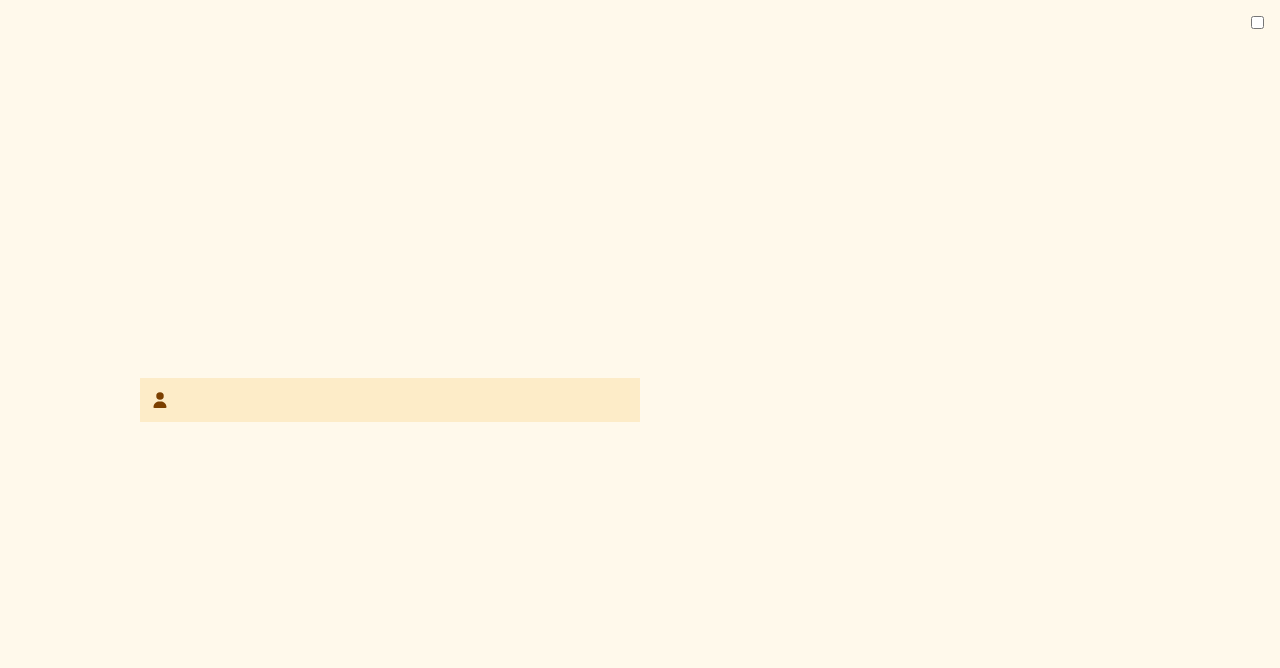
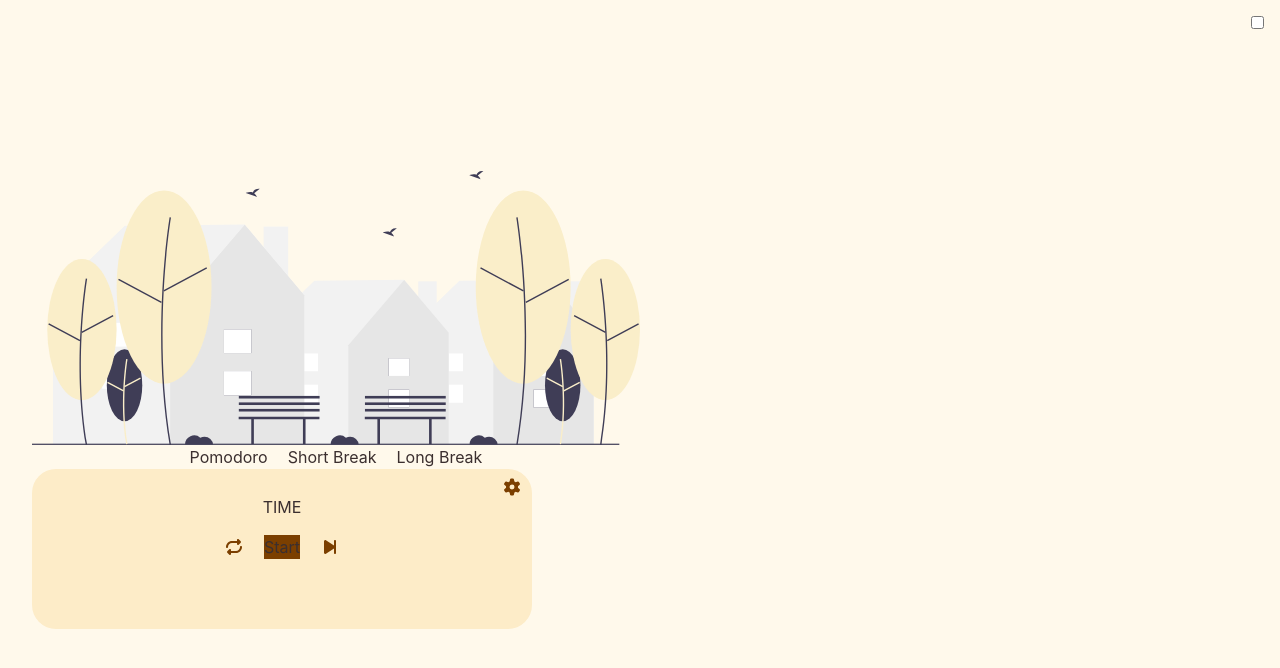
Before and after one commit to snrvss/pomodoro_timer, a Vue app in the folder packages/app/: page / in a window 1280 px wide. Shown: the top 668 px of the page. Built offline with nearby package versions, Linux system fonts and the light colour scheme.

Commit message:
feat: created a FilledButton, TextButton, changed structure for pomodoropage,  removed hello world and hello world spec
9

```diff
--- /dev/null
+++ b/packages/app/src/components/FilledButton.vue
@@ -0,0 +1,26 @@
+<template>
+  <button class="btn bg-primary" :disabled="disabled" @click="handleClick">
+    {{ label }}
+  </button>
+</template>
+
+<script setup lang="ts">
+import { defineProps, defineEmits } from 'vue'
+
+const props = defineProps({
+  label: {
+    type: String,
+    default: 'Click me',
+  },
+  disabled: {
+    type: Boolean,
+    default: false,
+  },
+})
+
+const emit = defineEmits(['click'])
+
+const handleClick = () => {
+  emit('click')
+}
+</script>
--- /dev/null
+++ b/packages/app/src/components/Pomodoro/Configuration.vue
@@ -0,0 +1,12 @@
+<template>
+  <!-- Text Buttons -->
+  <div class="flex justify-center w-full gap-x-5">
+    <TextButton label="Pomodoro"></TextButton>
+    <TextButton label="Short Break"></TextButton>
+    <TextButton label="Long Break"></TextButton>
+  </div>
+</template>
+<script setup lang="ts">
+import TextButton from '../TextButton.vue'
+</script>
+<style></style>
--- /dev/null
+++ b/packages/app/src/components/Pomodoro/SettingCard.vue
@@ -0,0 +1,39 @@
+<template>
+  <div class="pomodoro-card">
+    <!-- Setting -->
+    <div class="flex justify-end">
+      <font-awesome-icon icon="gear" class="text-primary" />
+    </div>
+
+    <div class="justify-center text-center mb-4">TIME</div>
+    <!-- Buttons -->
+    <div class="flex justify-center gap-x-5 items-center">
+      <font-awesome-icon icon="repeat" class="text-primary" />
+      <FilledButton label="Start"></FilledButton>
+
+      <font-awesome-icon icon="forward-step" class="text-primary" />
+    </div>
+  </div>
+</template>
+<script setup lang="ts">
+import FilledButton from '../FilledButton.vue'
+import { library } from '@fortawesome/fontawesome-svg-core'
+import { faForwardStep, faRepeat, faGear } from '@fortawesome/free-solid-svg-icons'
+library.add(faForwardStep, faRepeat, faGear)
+
+const props = defineProps({
+  timer: {
+    type: String,
+    default: 'Click m e',
+  },
+  configuration: {
+    type: String,
+    default: 'Click m e',
+  },
+})
+</script>
+<style lang="postcss">
+.pomodoro-card {
+  @apply bg-surface p-2.5 [width:min(500px)] h-40 rounded-3xl flex flex-col;
+}
+</style>
--- a/packages/app/src/components/SettingCard.vue
+++ /dev/null
@@ -1,16 +0,0 @@
-<template>
-  <div class="pomodoro-card">
-    <!-- Footer -->
-    <div>
-      <font-awesome-icon icon="user" class="text-primary" />
-    </div>
-  </div>
-</template>
-<script setup lang="ts">
-import {} from '@fortawesome/fontawesome-svg-core'
-</script>
-<style lang="postcss">
-.pomodoro-card {
-  @apply bg-surface p-2.5 [width:min(500px)];
-}
-</style>
--- /dev/null
+++ b/packages/app/src/components/TextButton.vue
@@ -0,0 +1,26 @@
+<template>
+  <button class="btn btn-ghost" :disabled="disabled" @click="handleClick">
+    {{ label }}
+  </button>
+</template>
+
+<script setup lang="ts">
+import { defineProps, defineEmits } from 'vue'
+
+const props = defineProps({
+  label: {
+    type: String,
+    default: 'Text Button',
+  },
+  disabled: {
+    type: Boolean,
+    default: false,
+  },
+})
+
+const emit = defineEmits(['click'])
+
+const handleClick = () => {
+  emit('click')
+}
+</script>
--- a/packages/app/src/main.ts
+++ b/packages/app/src/main.ts
@@ -6,10 +6,7 @@
 import App from './App.vue'
 import router from './router'
 
-import { library } from '@fortawesome/fontawesome-svg-core'
 import { FontAwesomeIcon } from '@fortawesome/vue-fontawesome'
-import { faUser } from '@fortawesome/free-solid-svg-icons'
-library.add(faUser)
 
 const app = createApp(App)
 
--- a/packages/app/src/page/PomodoroPage.vue
+++ b/packages/app/src/page/PomodoroPage.vue
@@ -1,7 +1,17 @@
 <template>
-  <Card></Card>
+  <div class="w-full justify-center">
+    <div class="flex-col flex">
+      <div>
+        <img .src="QuietStreet" alt="" />
+      </div>
+      <Configuration></Configuration>
+      <Card></Card>
+    </div>
+  </div>
 </template>
 
 <script setup lang="ts">
-import Card from '@/components/SettingCard.vue'
+import QuietStreet from '@/assets/undraw_quiet-street_v45k.svg'
+import Card from '@/components/Pomodoro/SettingCard.vue'
+import Configuration from '@/components/Pomodoro/Configuration.vue'
 </script>
```
Also changed, not shown: 1 other file (tests, documents, lock files or other folders).
